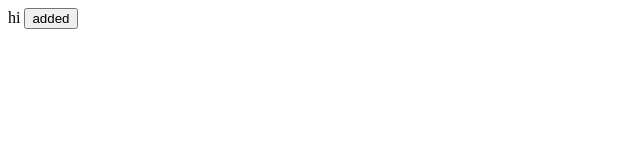
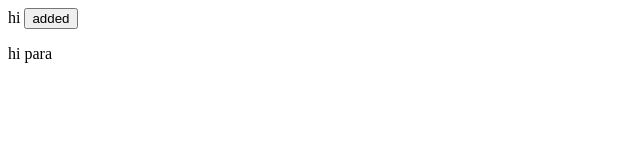
Before and after one commit to Deep794/test, a plain HTML site: page index.html in a window 1280 px wide. Shown: the full height of the page, 0-640 px from the left. Drawn offline with Linux system fonts and the light colour scheme.

Commit message:
para added

```diff
--- a/index.html
+++ b/index.html
@@ -11,5 +11,8 @@
     <button>
         added
     </button>
+    <p>
+        hi para
+    </p>
 </body>
 </html>
```
